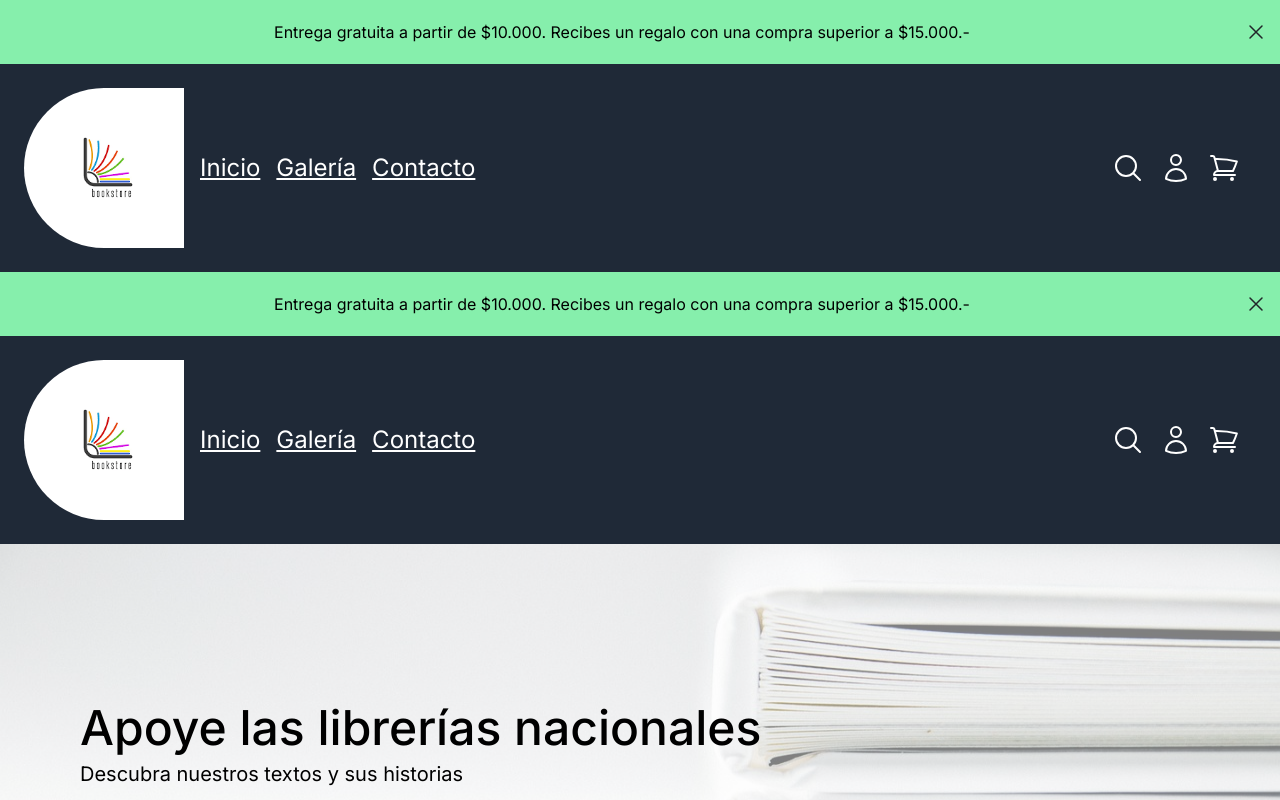
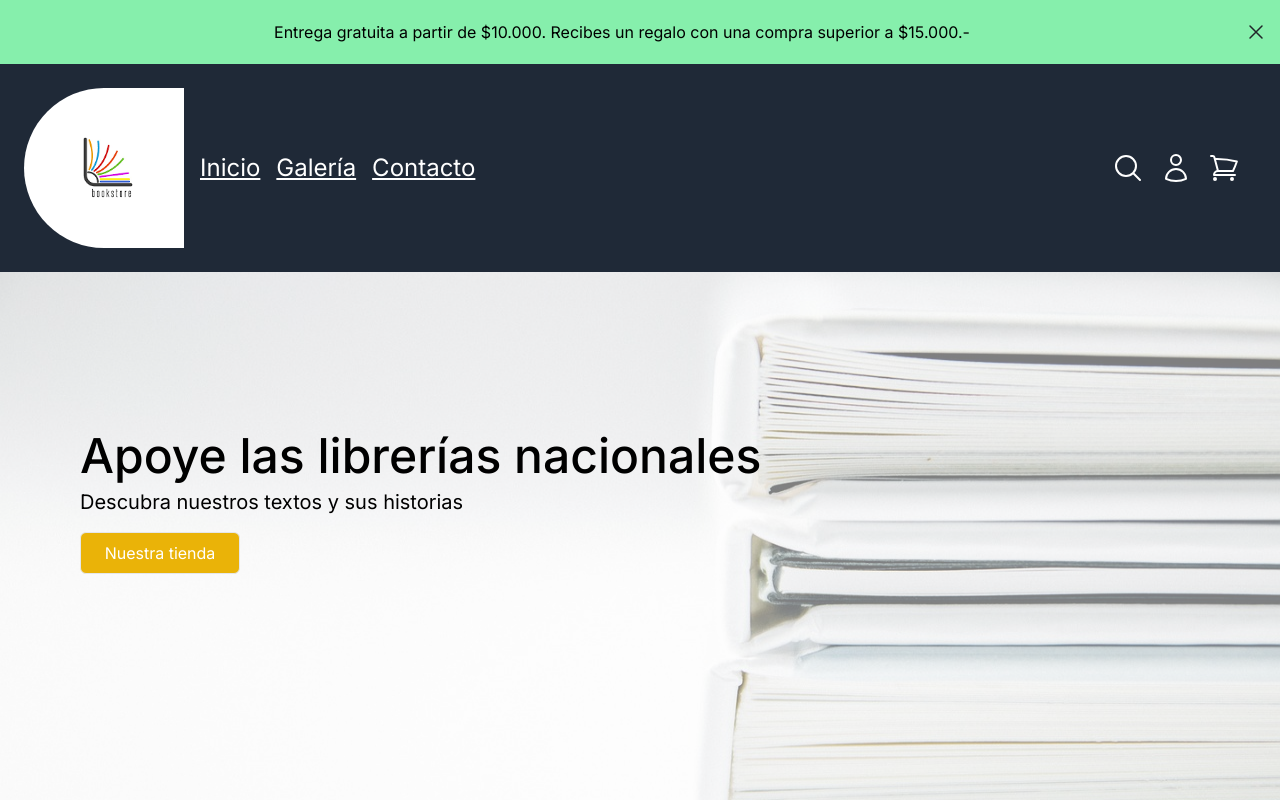
Before and after one commit to danviedma/proyecto-react-tm-0623, a Next.js app: page / in a window 1280 px wide. Shown: the top 800 px of the page. Built offline with nearby package versions, Linux system fonts and the light colour scheme.

Commit message:
Revisión enlaces del Navbar

```diff
--- a/src/app/Galería/page.jsx
+++ b/src/app/Galería/page.jsx
@@ -1,4 +1,4 @@
-import React from "react";
+ import React from "react";
 
 import Link from "next/link";
 
--- a/src/app/layout.jsx
+++ b/src/app/layout.jsx
@@ -17,9 +17,9 @@ export default function RootLayout({ children }) {
       <html lang="en">
         <body className={inter.className}>
 
-       <Barra />
+      <Barra />
 
-      <Navbar />
+  <Navbar />
 
           {children}</body>
       </html>
--- a/src/app/page.jsx
+++ b/src/app/page.jsx
@@ -3,6 +3,7 @@
 import Image from "next/image";
 import "./globals.css";
 import Barra from "./component/Barra";
+import Navbar from "./component/Navbar";
 import Cards from "./component/Cards";
 import Carrusel from "./component/carrusel";
 import Footer from "./component/footer";
@@ -17,8 +18,7 @@ import Whomakes from "./component/whomakes";
 export default function Home() {
   return (
     <div>
-      <Barra />
-     <NavBar />
+
       <Banner />
       <Whychoose />
       <Whomakes />
```
